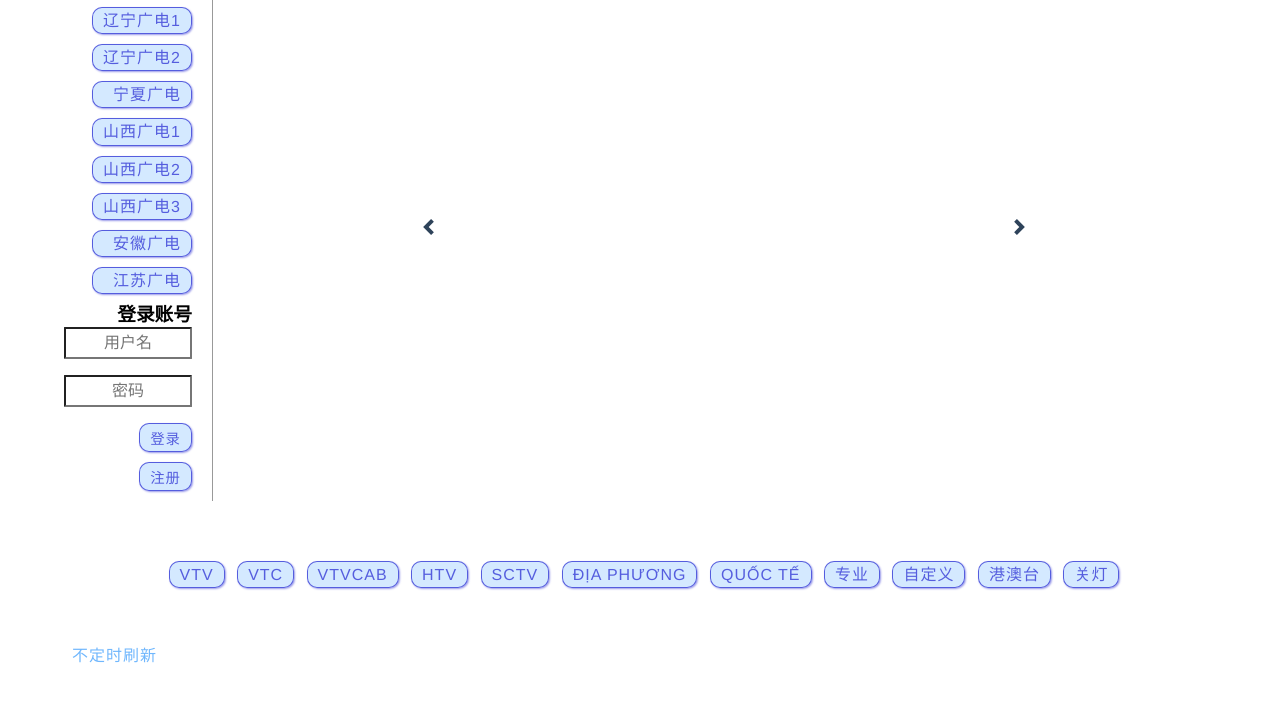
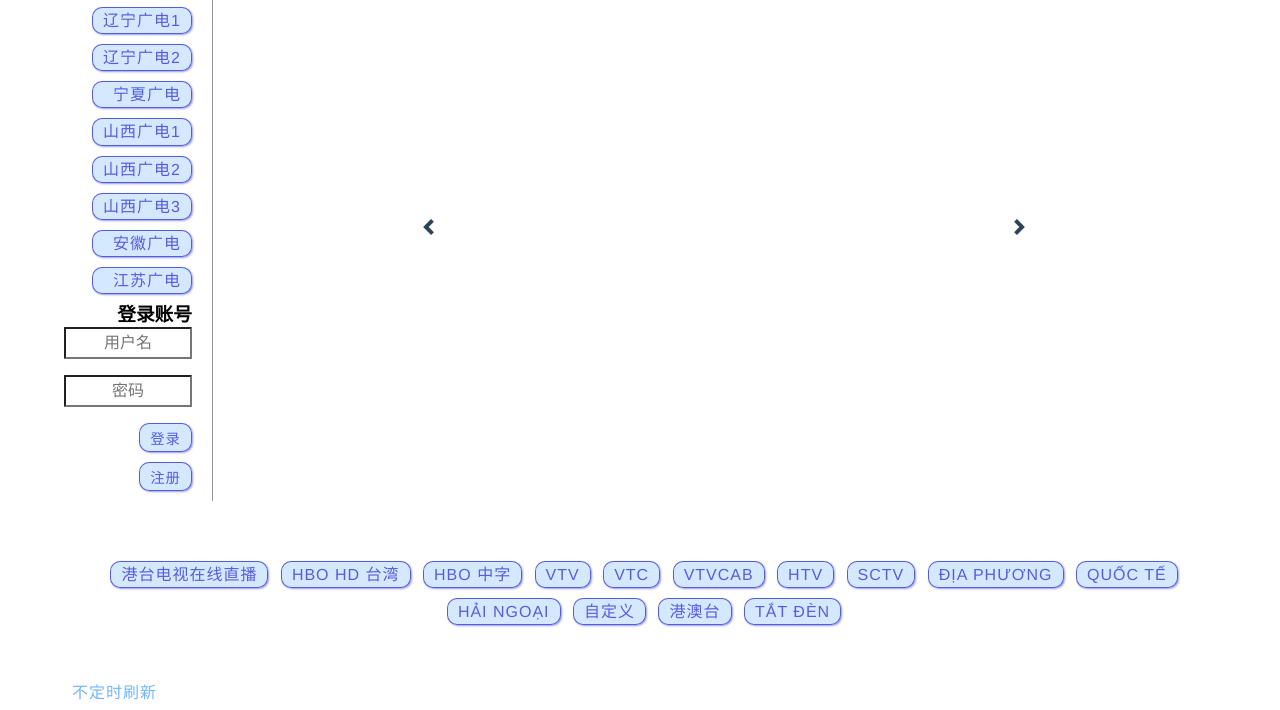
Before and after one commit to longhai/tv, a plain HTML site: page index.html in a window 1280 px wide. Shown: the part 126-836 px from the top of the page. Before the commit the page ends 800 px from the top, so only its background shows below. Drawn offline with Linux system fonts and the light colour scheme; no server answers.

Commit message:
Add files via upload

```diff
--- a/index.html
+++ b/index.html
@@ -40,6 +40,9 @@
     <div class="upComing"></div>
     <div class="categories">
       <ul>
+        <li data-value="" data-source="a3">港台电视在线直播</li>
+        <li data-value="hbohd" data-source="a2">HBO HD 台湾</li>
+        <li data-value="hbo" data-source="a2">HBO 中字</li>
         <li data-value="myList1" class="dianxin">VTV</li>
         <li data-value="myList2">VTC</li>
         <li data-value="myList3">VTVcab</li>
@@ -47,10 +50,10 @@
         <li data-value="myList5">SCTV</li>
 		<li data-value="myList6">ĐỊA PHƯƠNG</li>
 		<li data-value="myList7">QUỐC TẾ</li>
-        <li data-value="myList8">专业</li>
+        <li data-value="myList8">Hải Ngoại</li>
         <li data-value="myList9">自定义</li>
         <li data-value="myList10">港澳台</li>
-        <li data-value="0" class="switch">关灯</li>
+        <li data-value="0" class="switch">Tắt đèn</li>
       </ul>
     </div>
     <section>
```
